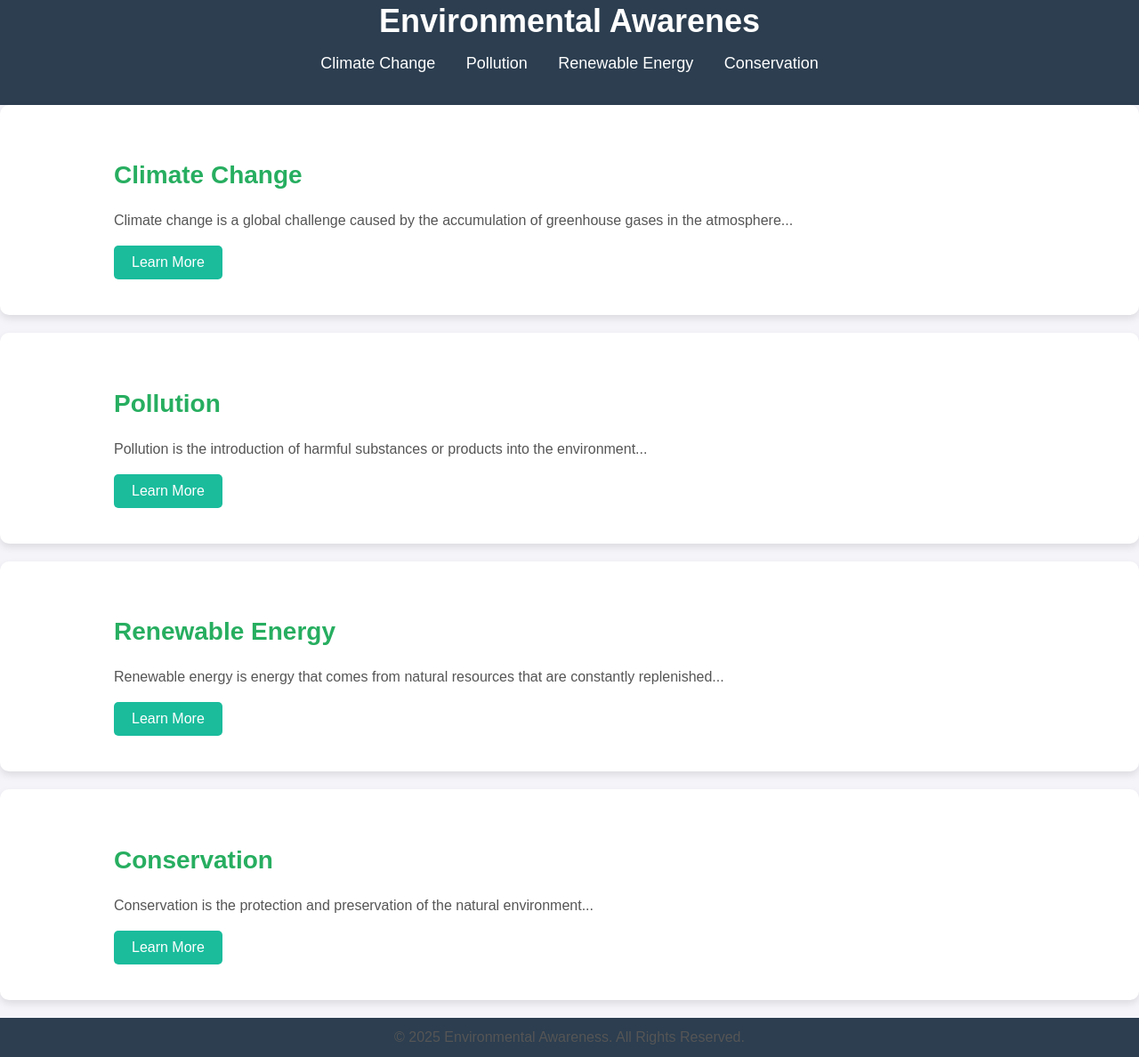
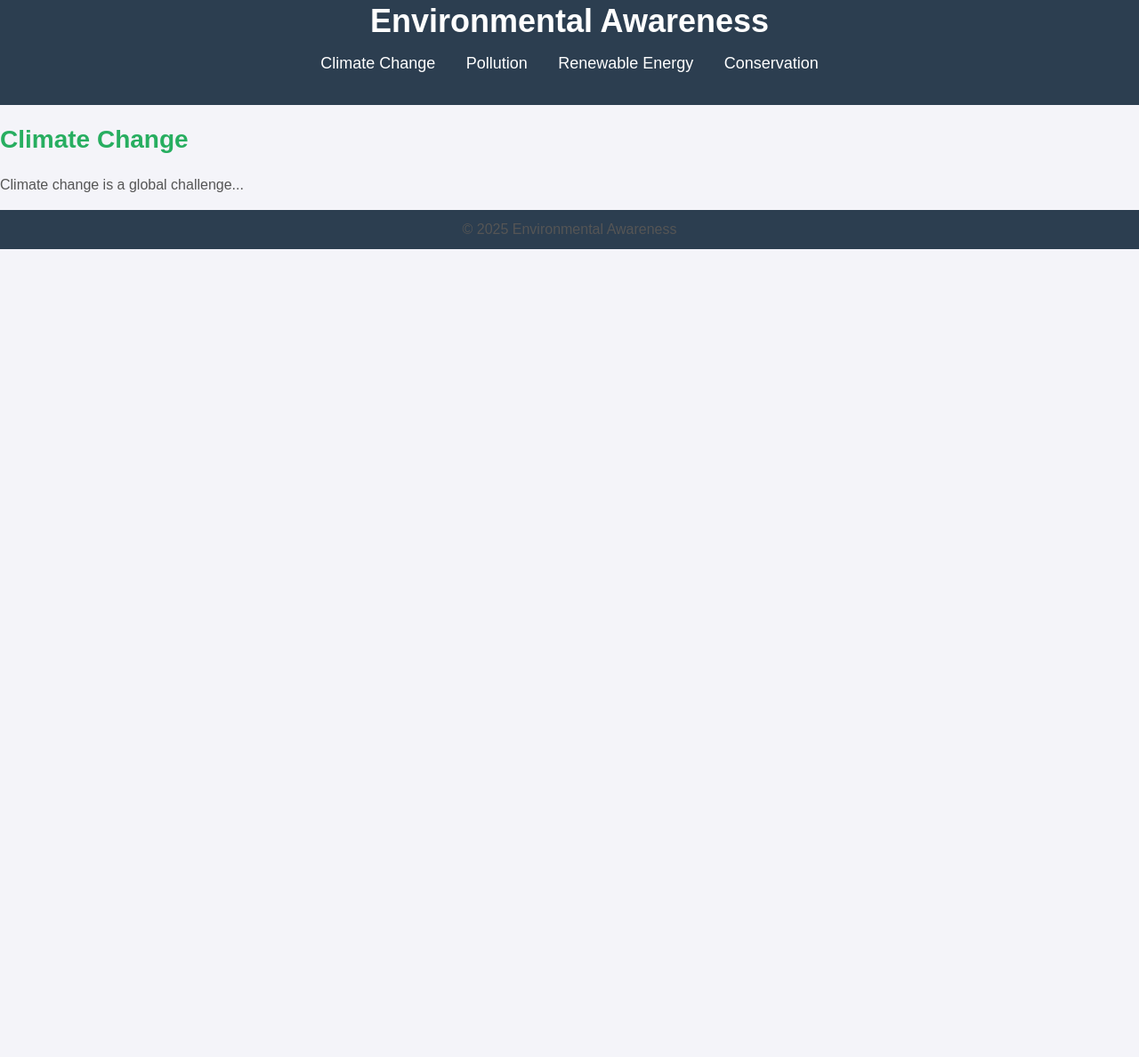
Before and after one commit to NotBlue56/environmental-awareness, a plain HTML site: page index.html in a window 1280 px wide. Shown: the part 17-1205 px from the top of the page at 89% size. After the commit the page ends 800 px from the top, so only its background shows below. Drawn offline with Linux system fonts and the light colour scheme.

Commit message:
Update index.html

```diff
--- a/index.html
+++ b/index.html
@@ -3,13 +3,12 @@
 <head>
     <meta charset="UTF-8">
     <meta name="viewport" content="width=device-width, initial-scale=1.0">
-    <title>Environmental Awarenes </title>
+    <title>Environmental Awareness</title>
     <link rel="stylesheet" href="styles.css">
 </head>
 <body>
     <header>
-        <div class="container">
-            <h1>Environmental Awarenes </h1>
+        <h1>Environmental Awareness</h1>
         <nav>
             <ul>
                 <li><a href="#climate-change">Climate Change</a></li>
@@ -18,52 +17,17 @@
                 <li><a href="#conservation">Conservation</a></li>
             </ul>
         </nav>
-        </div>
     </header>
 
     <main>
-        <section id="climate-change" class="section">
-            <div class="container">
+        <section id="climate-change">
             <h2>Climate Change</h2>
-                <p>Climate change is a global challenge caused by the accumulation of greenhouse gases in the atmosphere...</p>
-                <button onclick="showInfo('climate')">Learn More</button>
-                <p id="climate-info" style="display:none;">Climate change causes extreme weather, sea level rise, and affects biodiversity.</p>
-            </div>
+            <p>Climate change is a global challenge...</p>
         </section>
-
-        <section id="pollution" class="section">
-            <div class="container">
-                <h2>Pollution</h2>
-                <p>Pollution is the introduction of harmful substances or products into the environment...</p>
-                <button onclick="showInfo('pollution')">Learn More</button>
-                <p id="pollution-info" style="display:none;">Pollution can be air, water, or land pollution, and it has severe health consequences.</p>
-            </div>
-        </section>
-
-        <section id="renewable-energy" class="section">
-            <div class="container">
-                <h2>Renewable Energy</h2>
-                <p>Renewable energy is energy that comes from natural resources that are constantly replenished...</p>
-                <button onclick="showInfo('energy')">Learn More</button>
-                <p id="energy-info" style="display:none;">Solar, wind, and hydropower are examples of renewable energy sources.</p>
-            </div>
-        </section>
-
-        <section id="conservation" class="section">
-            <div class="container">
-                <h2>Conservation</h2>
-                <p>Conservation is the protection and preservation of the natural environment...</p>
-                <button onclick="showInfo('conservation')">Learn More</button>
-                <p id="conservation-info" style="display:none;">Conserving resources helps ensure a sustainable future for generations to come.</p>
-            </div>
-        </section>
-
     </main>
 
     <footer>
-        <div class="container">
-            <p>&copy; 2025 Environmental Awareness. All Rights Reserved.</p>
-        </div>
+        <p>&copy; 2025 Environmental Awareness</p>
     </footer>
 
     <script src="script.js"></script>
```
Lines whose indentation alone changed are shown as unchanged.
